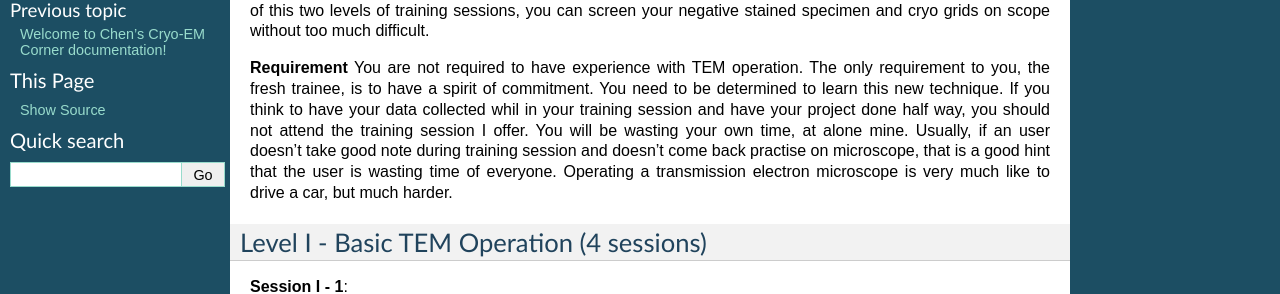
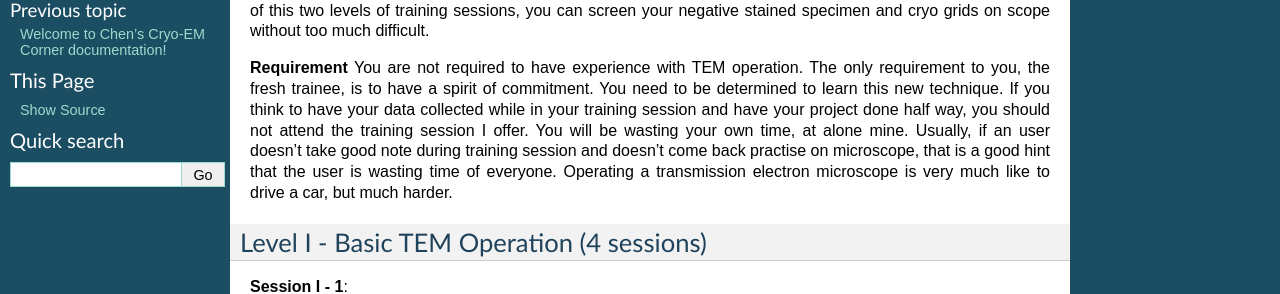
Before and after one commit to xuchen66/sphinx-emdocs, a Sphinx documentation site: the page built from source/cryo-em_training.rst, in a window 1280 px wide. Shown: the part 149-443 px from the top of the page. Built offline with Sphinx 7.4.7, drawn with Linux system fonts in a browser that asks for light colours; pages that are not in the unit, such as notebooks, are missing from menus.

Commit message:
Update cryo-em_training.rst

```diff
--- a/source/cryo-em_training.rst
+++ b/source/cryo-em_training.rst
@@ -1,10 +1,14 @@
+:Author: Chen Xu,
+:Date: $Date$
+:Revision: $Rev$
+
 Cryo-EM Training - Basic (level I & II)
 =======================================
           (Each session is set 2 - 2.5 hours)
 
 **Goal** is to help a new user coming to EM field to command some basic knowledge of Cryo-EM. And by the end of this two levels of training sessions, you can screen your negative stained specimen and cryo grids on scope without too much difficult.
 
-**Requirement** You are not required to have experience with TEM operation. The only requirement to you, the fresh trainee,  is to have a spirit of commitment. You need to be determined to learn this new technique. If you think to have your data collected whil in your training session and have your project done half way, you should not attend the training session I offer. You will be wasting your own time, at alone mine. Usually, if an user doesn't take good note during training session and doesn't come back practise on microscope, that is a good hint that the user is wasting time of everyone. Operating a transmission electron microscope is very much like to drive a car, but much harder.
+**Requirement** You are not required to have experience with TEM operation. The only requirement to you, the fresh trainee,  is to have a spirit of commitment. You need to be determined to learn this new technique. If you think to have your data collected while in your training session and have your project done half way, you should not attend the training session I offer. You will be wasting your own time, at alone mine. Usually, if an user doesn't take good note during training session and doesn't come back practise on microscope, that is a good hint that the user is wasting time of everyone. Operating a transmission electron microscope is very much like to drive a car, but much harder.
 
 Level I - Basic TEM Operation (4 sessions)
 ------------------------------------------
```
